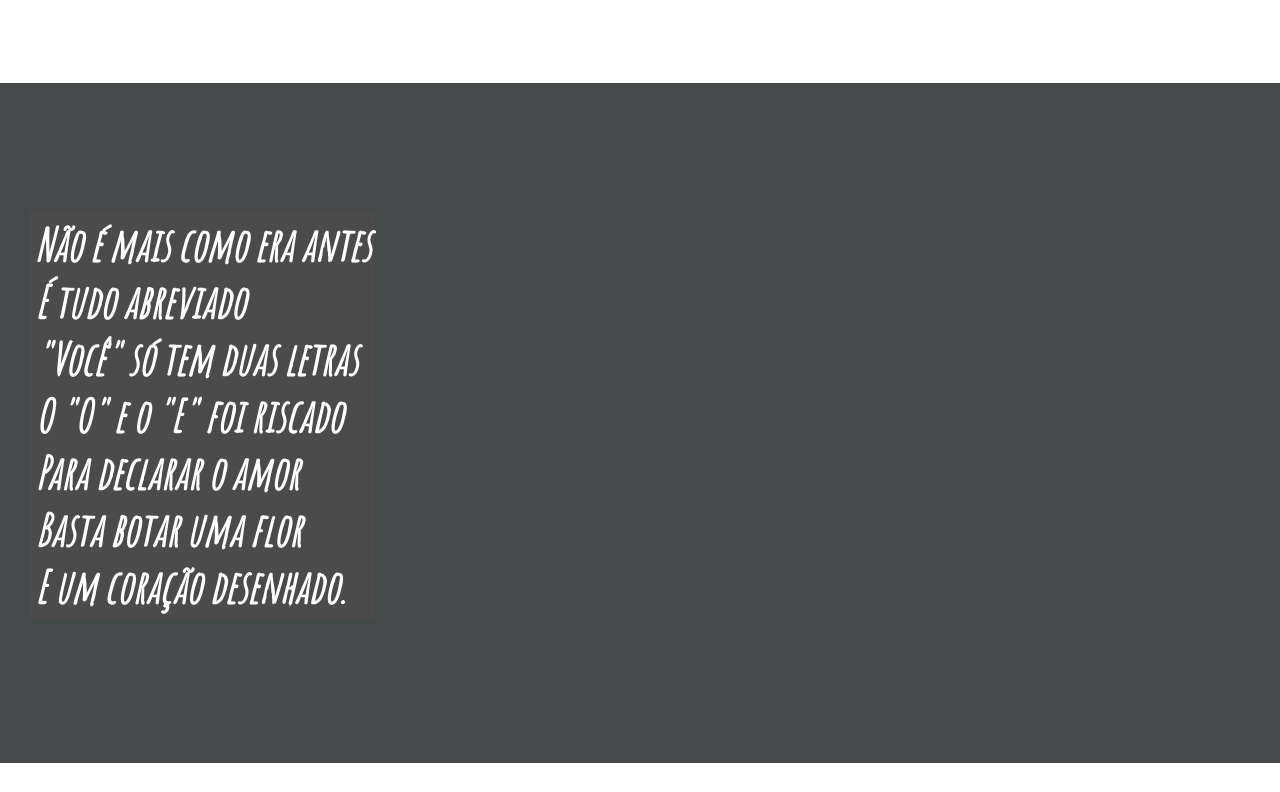
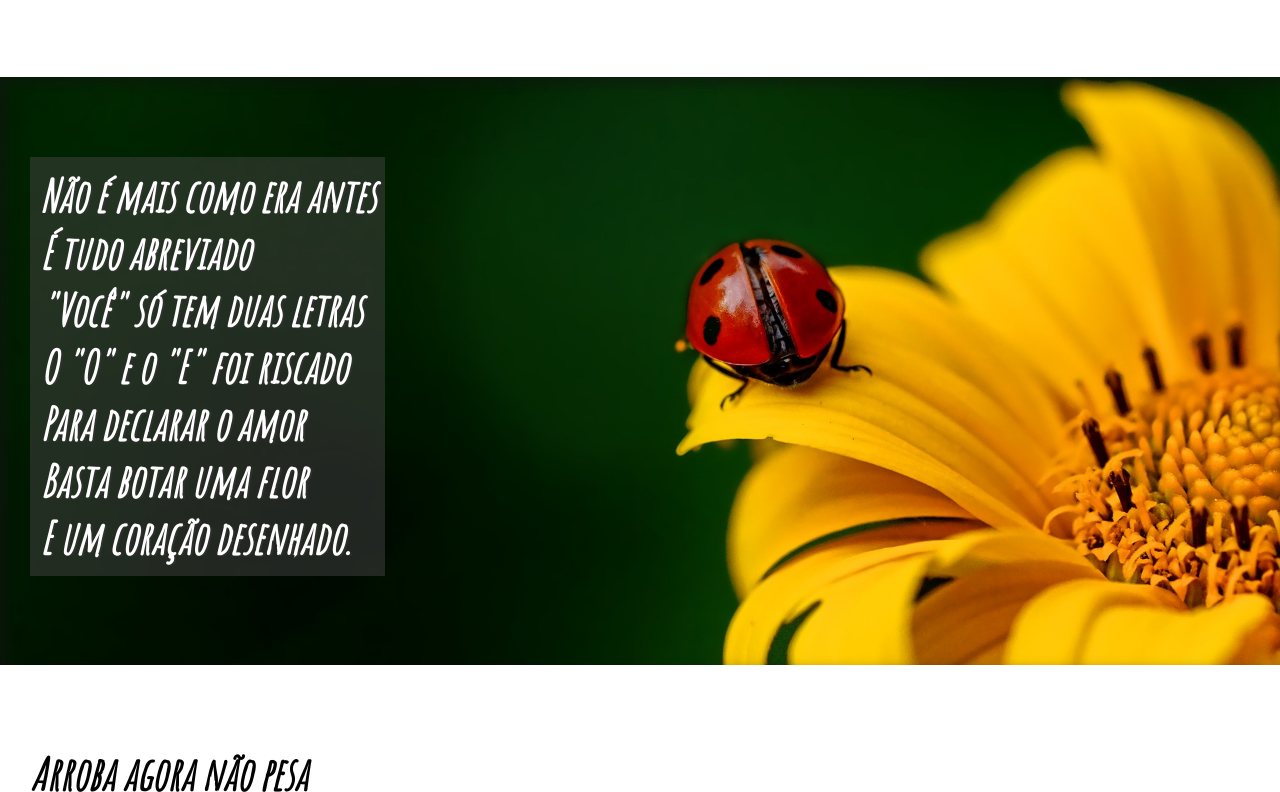
Before and after one commit to CorujaMiope/Site-Cordel, a plain HTML site: page index.html in a window 1280 px wide. Shown: the part 833-1625 px from the top of the page. Drawn offline with Linux system fonts and the light colour scheme.

Commit message:
mudei o img

```diff
--- a/index.html
+++ b/index.html
@@ -25,7 +25,7 @@
     </section>
 
 
-    <section class = "imagem">
+    <section class = "imagem" id="img01">
         <p>
             Não é mais como era antes<br>
             É tudo abreviado<br>
@@ -58,7 +58,7 @@
     </section>
 
 
-    <section class = "imagem">
+    <section class = "imagem" id="img02">
         <p>
             Tenho saudade das cartas<br>
             Escritas com a própria mão<br>
--- a/style.css
+++ b/style.css
@@ -38,6 +38,7 @@ header>p{
 
 p{
     font: italic bold 1em var(--fonte1);
+    padding-bottom: 2em;
 
 }
 
@@ -52,11 +53,15 @@ a:hover{
 }
 
 section{
-    padding-top: 10%;
-    padding-bottom: 10%;
+    padding-top: 10vh;
+    padding-bottom: 10vh;
     line-height: 2em;
     padding-left: 30px;
     font-size: 3.5vw;
+}
+
+section > p{
+    padding-bottom: 2em;
 }
 
 section.normal{
@@ -68,12 +73,29 @@ section.imagem{
 
     background-color: rgb(70, 73, 73);
     color: white;
+    box-shadow: inset 6px 6px 13px 0px rgba(19, 18, 18, 0.589);
+    background-attachment: fixed;
 }
 
 section.imagem >p {
     display: inline-block;
-    padding: 5px;
-    background-color: rgba(78, 75, 75, 0.801);
+    padding: 10px;
+    background-color: rgba(73, 70, 70, 0.473);
+    text-shadow: 2px 1px 0px rgba(56, 54, 54, 0.473);
+}
+
+section#img01{
+    background-image: url('../Site-Cordel/imagens/background001.jpg');
+    background-position: left center;
+    background-size: cover;
+
+}
+
+section#img02{
+    background-image: url('../Site-Cordel/imagens/background002.jpg');
+    background-position: right center;
+    background-size: cover;
+
 }
 
 footer{
```
